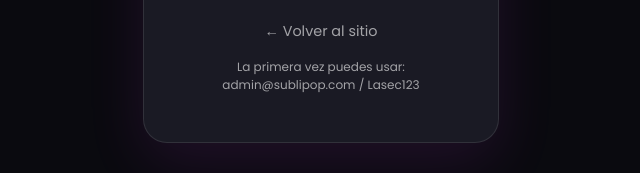
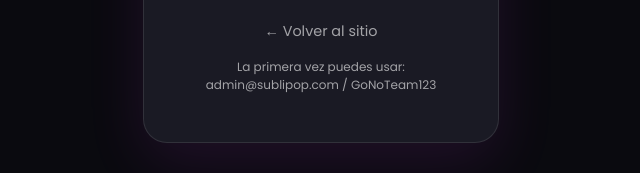
Before and after one commit to sublipop123/SUBLIPOP, a plain HTML site: page admin/login.html in a window 1280 px wide. Shown: the part 624-797 px from the top of the page, 319-959 px from the left. Drawn offline with nearby package versions, Linux system fonts and the light colour scheme; no server answers.

Commit message:
fix: update admin login hint to match Firebase password

```diff
--- a/admin/login.html
+++ b/admin/login.html
@@ -206,7 +206,7 @@
             </form>
 
             <a href="../index.html" class="back-link">← Volver al sitio</a>
-            <p class="login-info">La primera vez puedes usar: <br>admin@sublipop.com / Lasec123</p>
+            <p class="login-info">La primera vez puedes usar: <br>admin@sublipop.com / GoNoTeam123</p>
         </div>
     </div>
 
```
